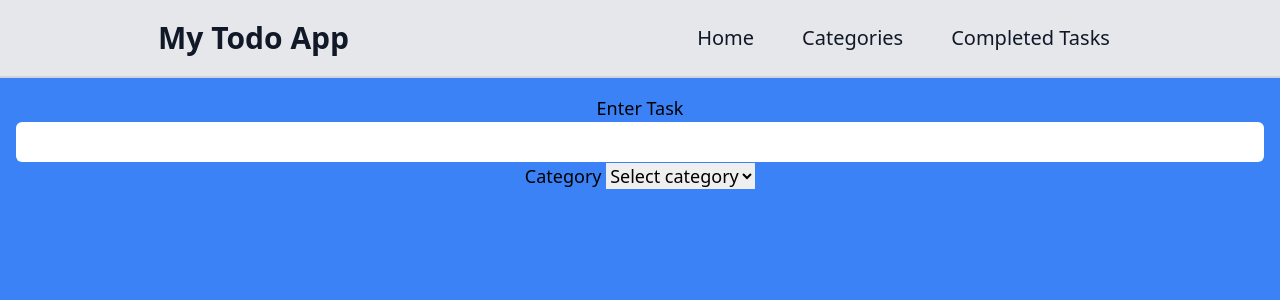
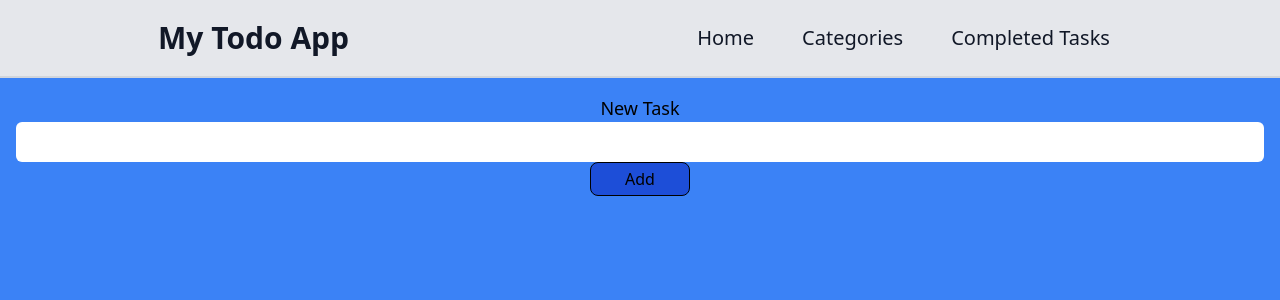
Before and after one commit to Riyaazct/todo-list-react, a React (Create React App) app in the folder client/: page / in a window 1280 px wide. Shown: the top 300 px of the page. Built offline with nearby package versions, Linux system fonts and the light colour scheme.

Commit message:
change component name, add button and a bit of styling

```diff
--- a/client/src/App.js
+++ b/client/src/App.js
@@ -1,11 +1,11 @@
 import NavBar from "./components/NavBar";
-import Hero from "./components/Hero";
+import NewTask from "./components/NewTask";
 
 function App() {
   return (
     <div className="App">
       <NavBar />
-      <Hero />
+      <NewTask />
     </div>
   );
 }
--- a/client/src/components/Hero.js
+++ b/client/src/components/NewTask.js
@@ -1,28 +1,23 @@
 import React from "react";
 
-const Hero = () => {
+const NewTask = () => {
   return (
     <div className="h-screen w-auto p-4 bg-blue-500">
       <div className="w-full h-full text-center">
         <form>
           <label className="text-lg" htmlFor="input">
-            Enter Task
+            New Task
             <input
               className="w-full h-10 rounded-md"
               type="text"
               id="input"
             />
-            <label htmlFor="category">Category </label>
-            <select name="category" id=" category">
-              <option value="" disabled selected>
-                Select category
-              </option>
-            </select>
           </label>
         </form>
+        <button className="">Add</button>
       </div>
     </div>
   );
 };
 
-export default Hero;
+export default NewTask;
--- a/client/src/index.css
+++ b/client/src/index.css
@@ -2,8 +2,8 @@
 @tailwind components;
 @tailwind utilities;
 
-/* @layer base {
-  li {
-    @apply list-none;
+@layer base {
+  button {
+    @apply bg-blue-700 py-1 rounded-lg w-[100px] border-black border-[1px];
   }
-} */
+}
```
